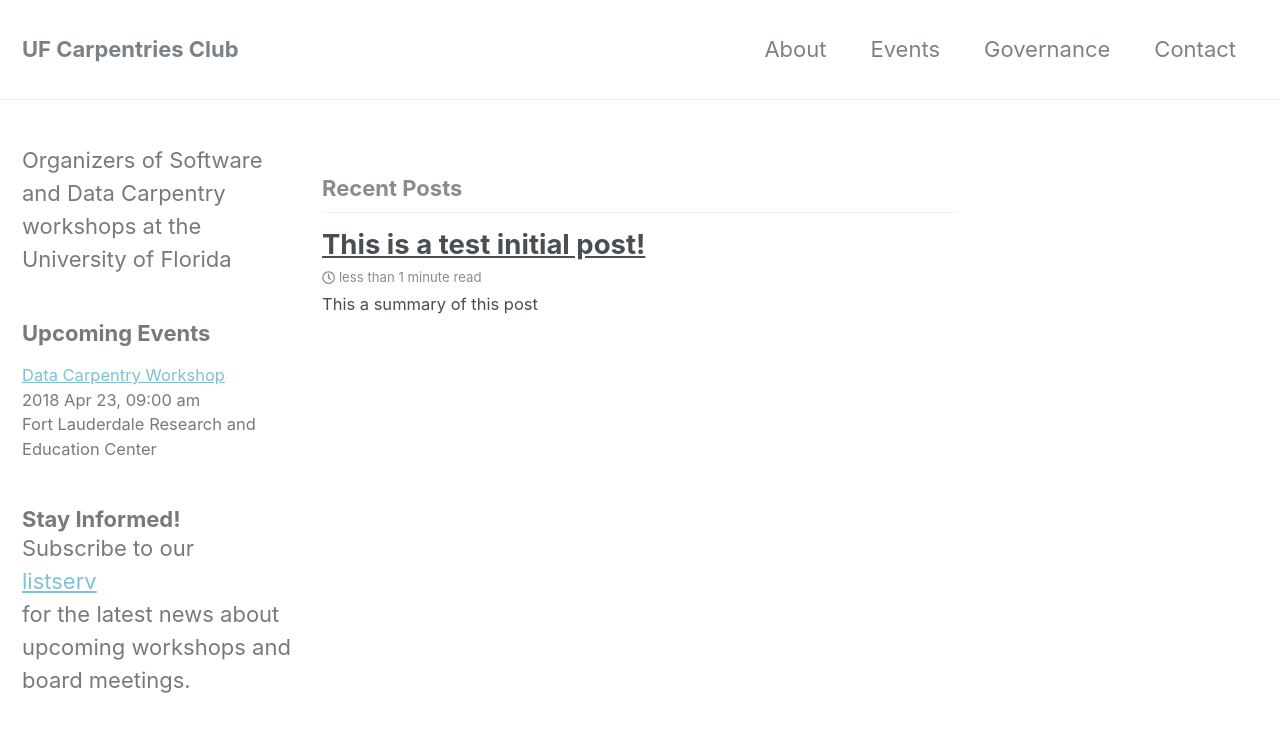
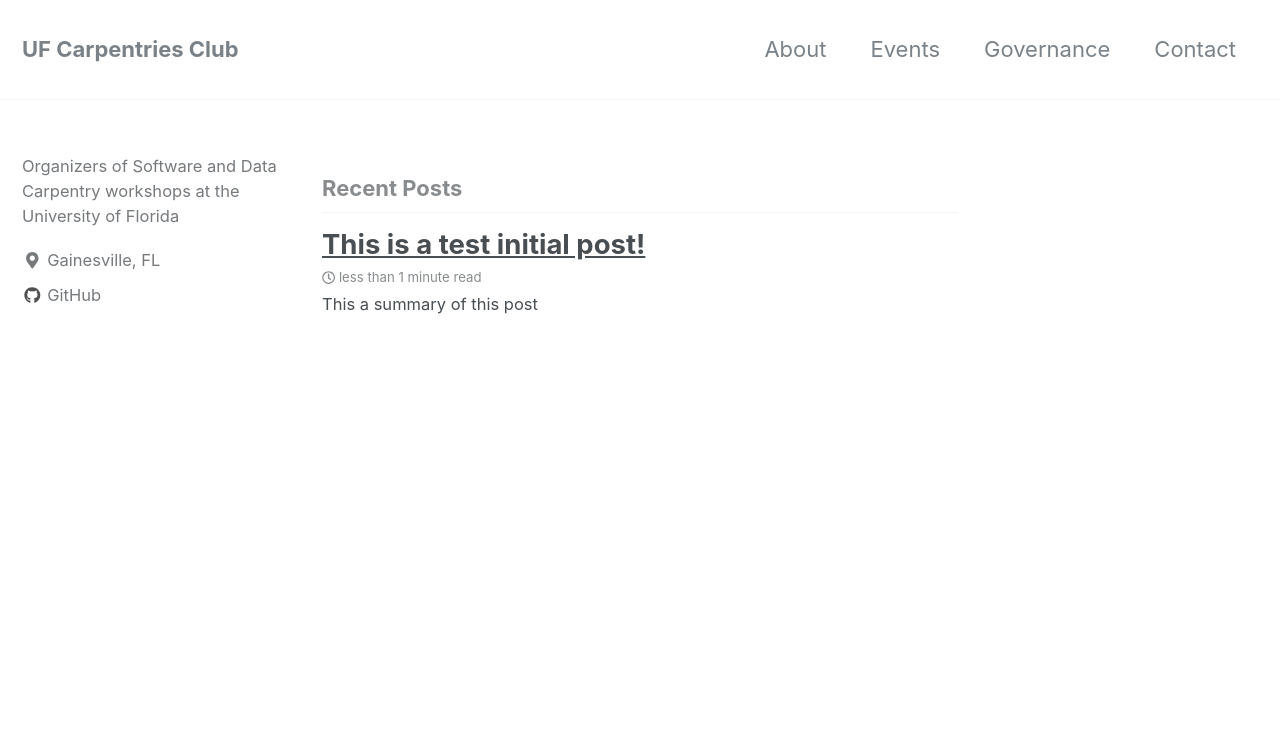
Before and after one commit to UF-Carpentry/website, a Jekyll site: the page built from index.html, in a window 1280 px wide and 900 px high. Shown: the top 732 px of the window. Built offline with Jekyll 4.4.1, drawn with Linux system fonts in a browser that asks for light colours; nearby versions of some CDN libraries; the list of posts is cut into pages by our own code.

Commit message:
reverting to original sidebar and inserting what we want for the navbar content

```diff
--- a/_includes/sidebar.html
+++ b/_includes/sidebar.html
@@ -1,11 +1,26 @@
-<div class="sidebar">
-{{ site.description }}
+{% if page.author_profile or layout.author_profile or page.sidebar %}
+  <div class="sidebar sticky">
+  {% if page.author_profile or layout.author_profile %}{% include author-profile.html %}{% endif %}
+  {% if page.sidebar %}
+    {% for s in page.sidebar %}
+      {% if s.image %}
+        <img src=
+        {% if s.image contains "://" %}
+          "{{ s.image }}"
+        {% else %}
+          "{{ s.image | relative_url }}"
+        {% endif %}
+        alt="{% if s.image_alt %}{{ s.image_alt }}{% endif %}">
+      {% endif %}
+      {% if s.title %}<h3>{{ s.title }}</h3>{% endif %}
+      {% if s.text %}{{ s.text | markdownify }}{% endif %}
+    {% endfor %}
 
 <h3>Upcoming Events</h3>
 {% assign current_date = site.time | date: "%Y%m%d" %}
 {% assign numEvents = 0 %}
 {% for event in site.events %}
-	{% assign event_date = event.start | date: "%Y%m%d" %}
+	{% assign event_date = event.end | date: "%Y%m%d" %}
    	{% if event_date >= current_date %}
    		<p><a href="{{ event.url }}">{{ event.title }}</a><br />
 		{{ event.start | date: "%Y %b %-d, %I:%M %P %Z" }}<br />
@@ -21,4 +36,6 @@
 <h3>Stay Informed!</h3>
 Subscribe to our <a href = "https://lists.ufl.edu/cgi-bin/wa?A0=INFORMATICS-TEACHING-L">listserv</a> for the latest news about upcoming workshops and board meetings.
 
-</div>
+  {% endif %}
+  </div>
+{% endif %}
```
